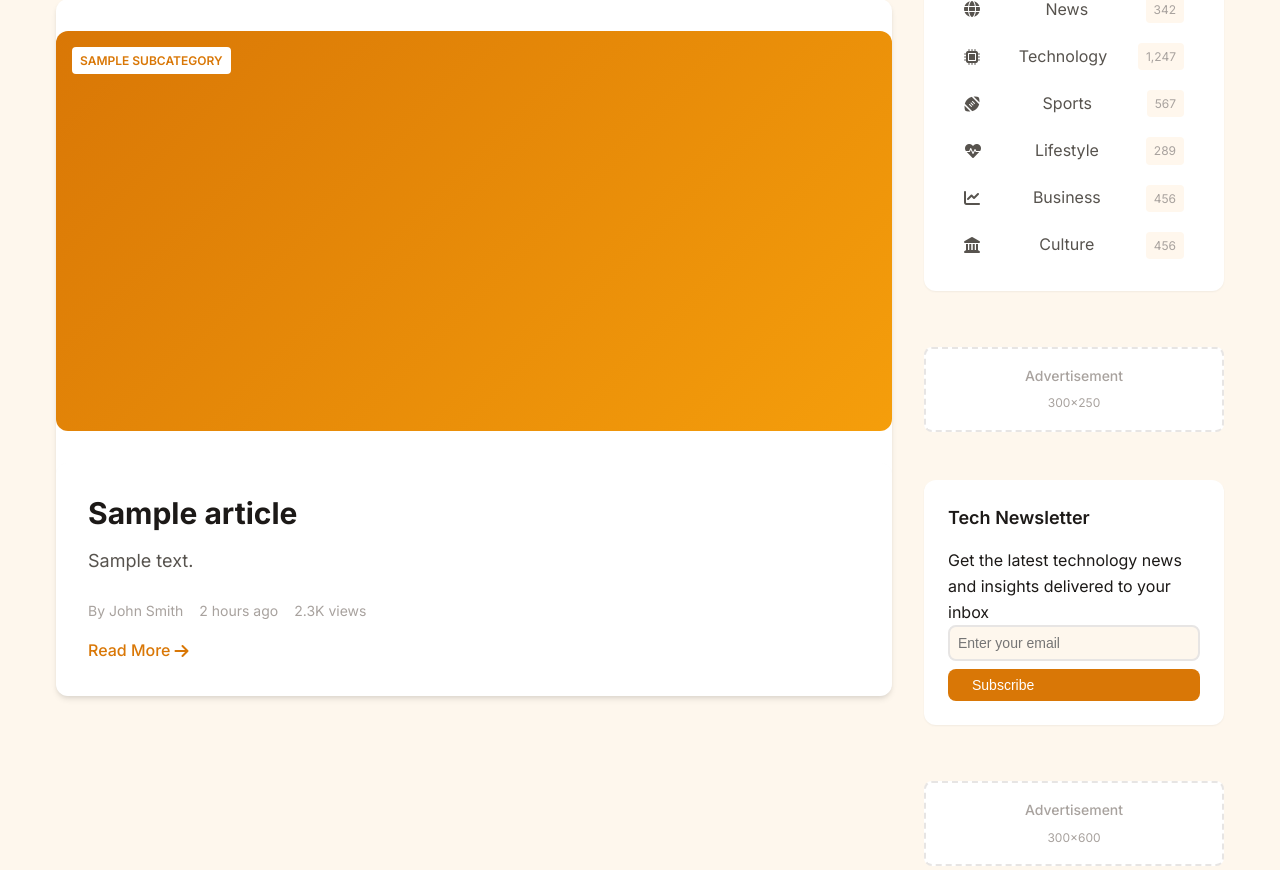
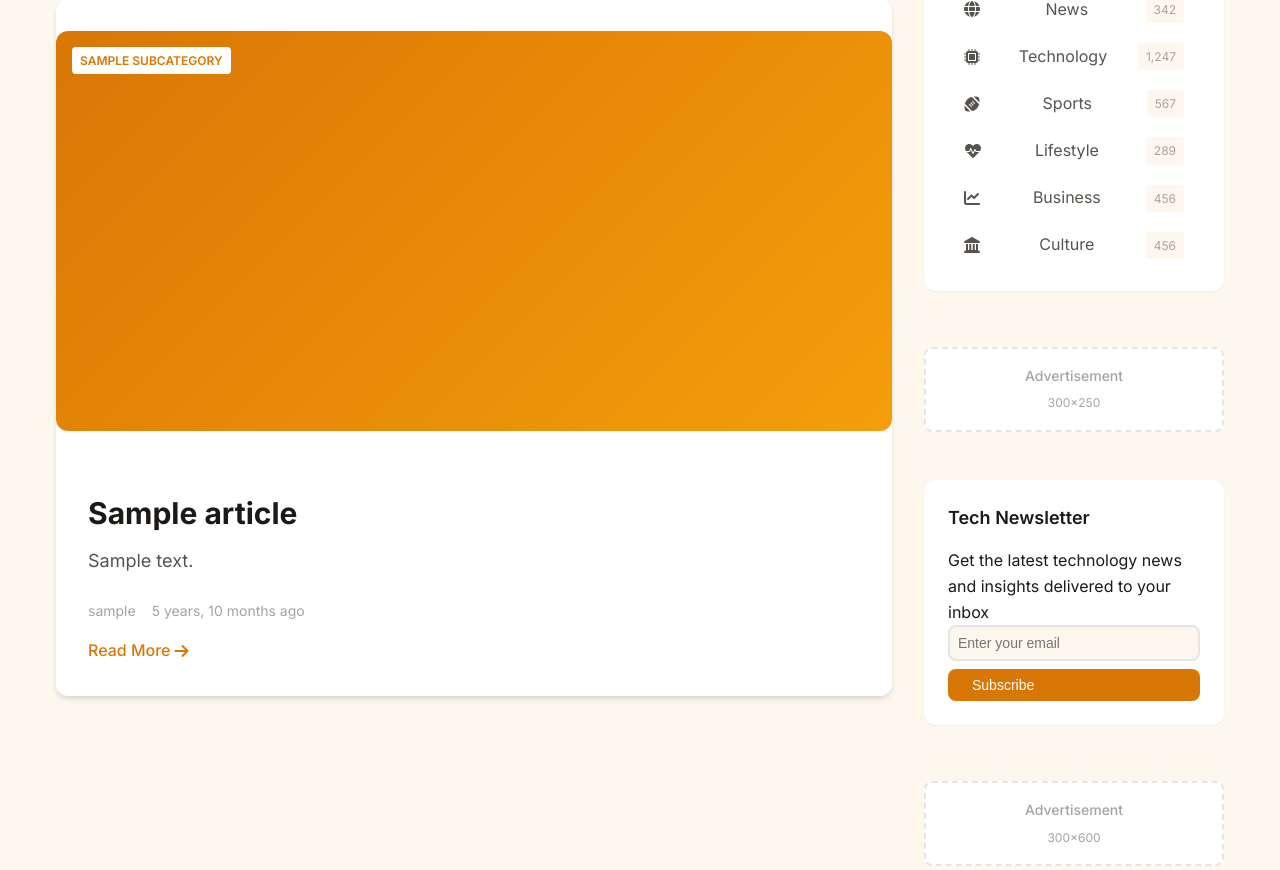
Before and after one commit to shuly69/newsproject, a Django app: a page that uses newsproject/templates/articles/category.html in a window 1280 px wide. Shown: the part 759-1629 px from the top of the page. Run offline with Django 5.2, Linux system fonts and the light colour scheme; tables that the repository leaves empty hold one stand-in row (values such as "Sample post").

Commit message:
Update article metadata display to conditionally show author and date; remove views count

```diff
--- a/newsproject/templates/articles/category.html
+++ b/newsproject/templates/articles/category.html
@@ -111,9 +111,9 @@
                                 <h2>{{main_article.title}}</h2>
                                 <p>{{main_article.excerpt}}</p>
                                 <div class="article-meta">
-                                    <span class="author">By John Smith</span>
-                                    <span class="date">2 hours ago</span>
-                                    <span class="views">2.3K views</span>
+                                    <span class="author">{% if main_article.user != 'admin' %}{{main_article.user.username}}{% endif %}</span>
+                                    <span class="date">{{main_article.published_date|timesince}} ago</span>
+                                    <!-- <span class="views">2.3K views</span> -->
                                 </div>
                                 <a href="{% url 'article_detail' main_article.slug %}" class="read-more">Read More <i class="fas fa-arrow-right"></i></a>
                             </div>
@@ -143,9 +143,9 @@
                                     <h3>{{article.title}}</h3>
                                     <p>{{ article.excerpt }}</p>
                                     <div class="card-meta">
-                                        <span class="author">{{article.user.username}}</span>
-                                        <span class="date">{{main_news.published_date|timesince}} ago</span>
-                                        <span class="views">1.2K views</span>
+                                        <span class="author">{% if article.user != 'admin' %}{{article.user.username}}{% endif %}</span>
+                                        <span class="date">{{article.published_date|timesince}} ago</span>
+                                        <!-- <span class="views">1.2K views</span> -->
                                     </div>
                                     <a href="{% url 'article_detail' article.slug %}" class="read-more">Read More <i class="fas fa-arrow-right"></i></a>
                                 </div>
```
